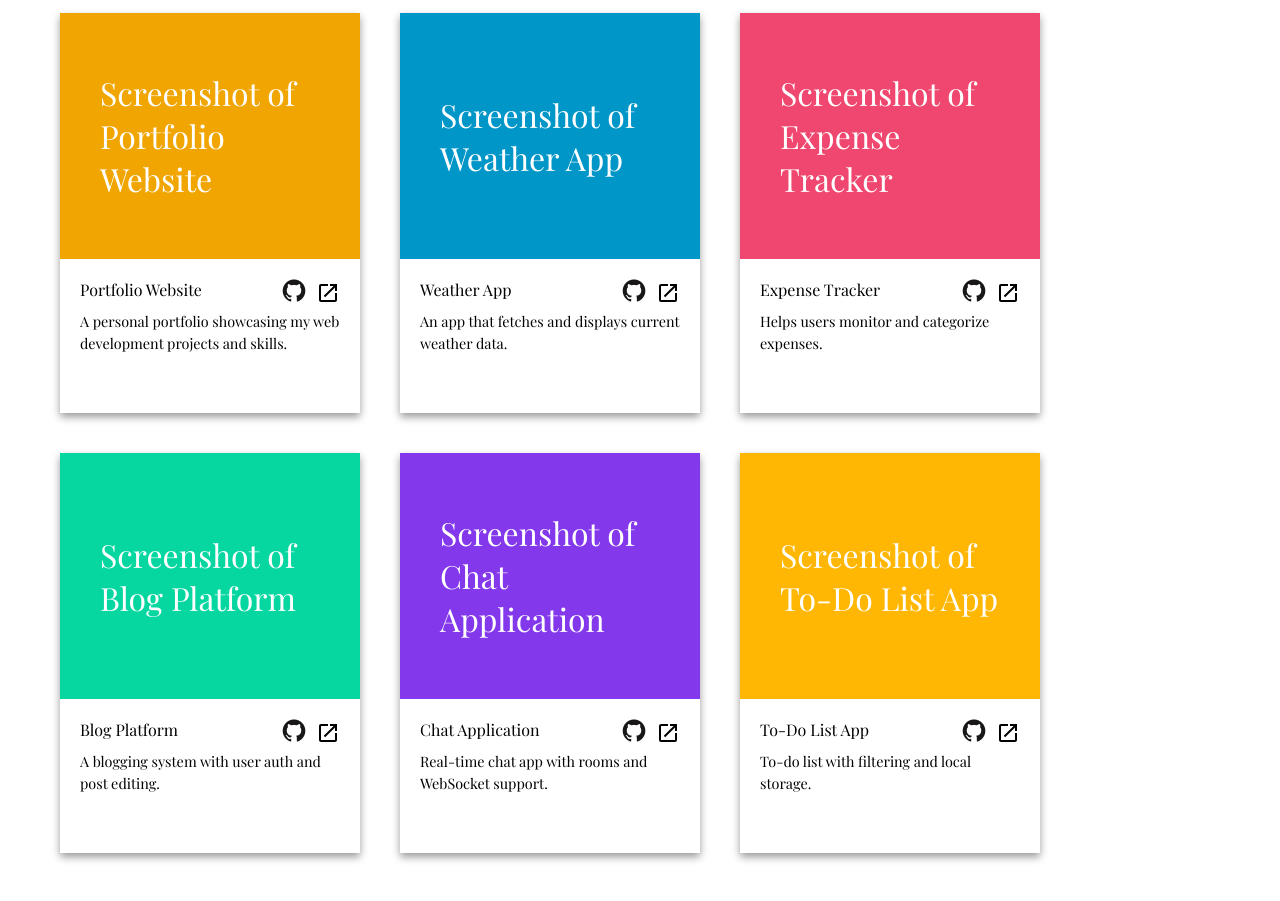
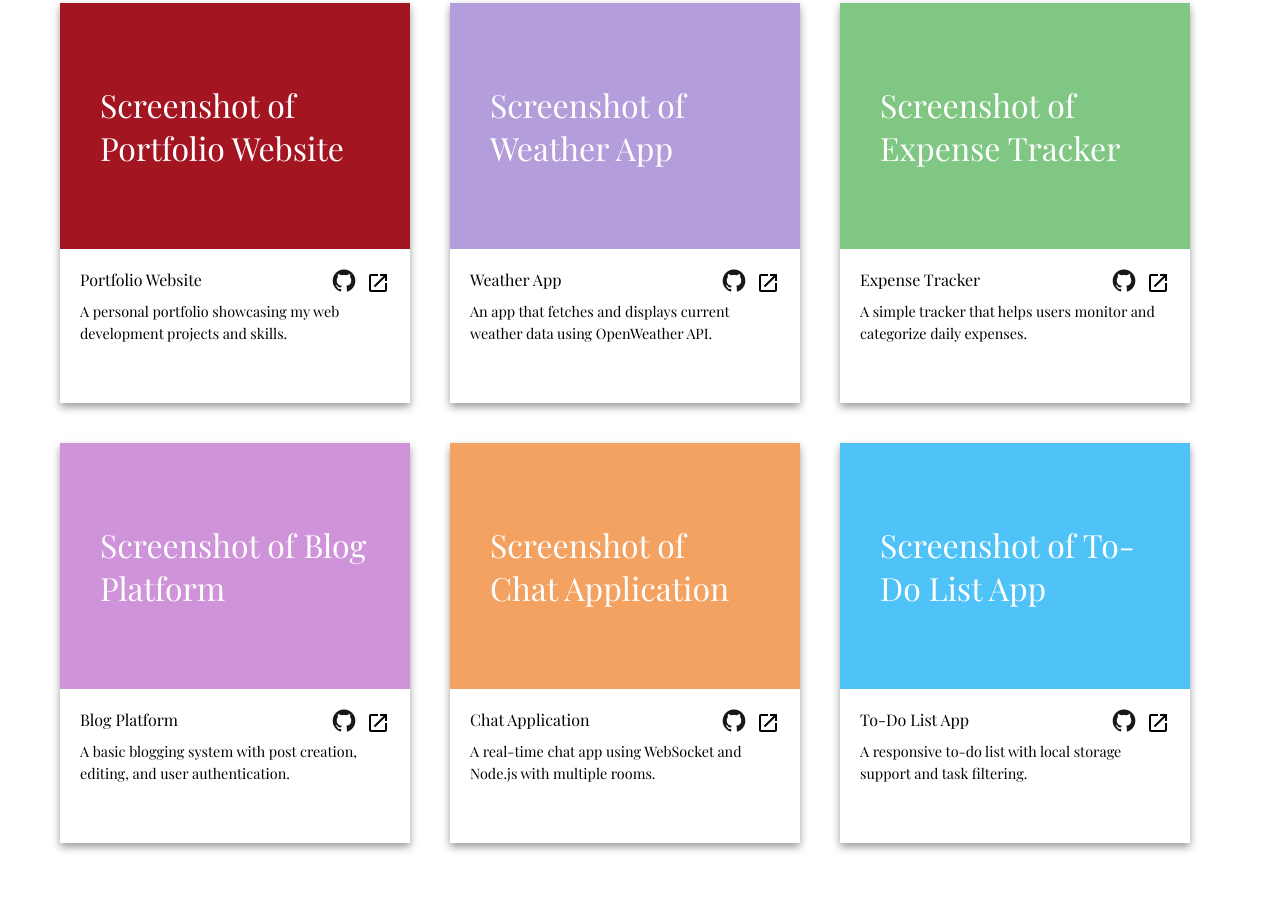
Before and after one commit to nickonyi/Homepage, a plain HTML site: page index.html in a window 1280 px wide. Shown: the part 601-1502 px from the top of the page. Drawn offline with nearby package versions, Linux system fonts and the light colour scheme; a web font is replaced by a local one.

Commit message:
update project data descriptions and adjust styles for project tabs

```diff
--- a/data.js
+++ b/data.js
@@ -5,41 +5,46 @@ export const projectData = [
       'A personal portfolio showcasing my web development projects and skills.',
     screenshot: 'Screenshot of Portfolio Website',
     githubIcon: true,
-    bgColor: '#f0a500',
+    bgColor: '#a31621',
   },
   {
     name: 'Weather App',
-    description: 'An app that fetches and displays current weather data.',
+    description:
+      'An app that fetches and displays current weather data using OpenWeather API.',
     screenshot: 'Screenshot of Weather App',
     githubIcon: true,
-    bgColor: '#0096c7',
+    bgColor: '#b39ddb',
   },
   {
     name: 'Expense Tracker',
-    description: 'Helps users monitor and categorize expenses.',
+    description:
+      'A simple tracker that helps users monitor and categorize daily expenses.',
     screenshot: 'Screenshot of Expense Tracker',
     githubIcon: true,
-    bgColor: '#ef476f',
+    bgColor: '#81c784',
   },
   {
     name: 'Blog Platform',
-    description: 'A blogging system with user auth and post editing.',
+    description:
+      'A basic blogging system with post creation, editing, and user authentication.',
     screenshot: 'Screenshot of Blog Platform',
     githubIcon: true,
-    bgColor: '#06d6a0',
+    bgColor: '#ce93d8',
   },
   {
     name: 'Chat Application',
-    description: 'Real-time chat app with rooms and WebSocket support.',
+    description:
+      'A real-time chat app using WebSocket and Node.js with multiple rooms.',
     screenshot: 'Screenshot of Chat Application',
     githubIcon: true,
-    bgColor: '#8338ec',
+    bgColor: '#f4a261',
   },
   {
     name: 'To-Do List App',
-    description: 'To-do list with filtering and local storage.',
+    description:
+      'A responsive to-do list with local storage support and task filtering.',
     screenshot: 'Screenshot of To-Do List App',
     githubIcon: true,
-    bgColor: '#ffb703',
+    bgColor: '#4fc3f7',
   },
 ];
--- a/style.css
+++ b/style.css
@@ -73,10 +73,10 @@ main {
   margin: 100px 20px 100px 60px;
   display: flex;
   flex-direction: column;
-  gap: 20px;
+  gap: 10px;
 }
 .project-tab {
-  width: 300px;
+  width: 350px;
   height: 400px;
   box-shadow: 0 4px 8px rgba(0, 0, 0, 0.4);
   display: flex;
```
